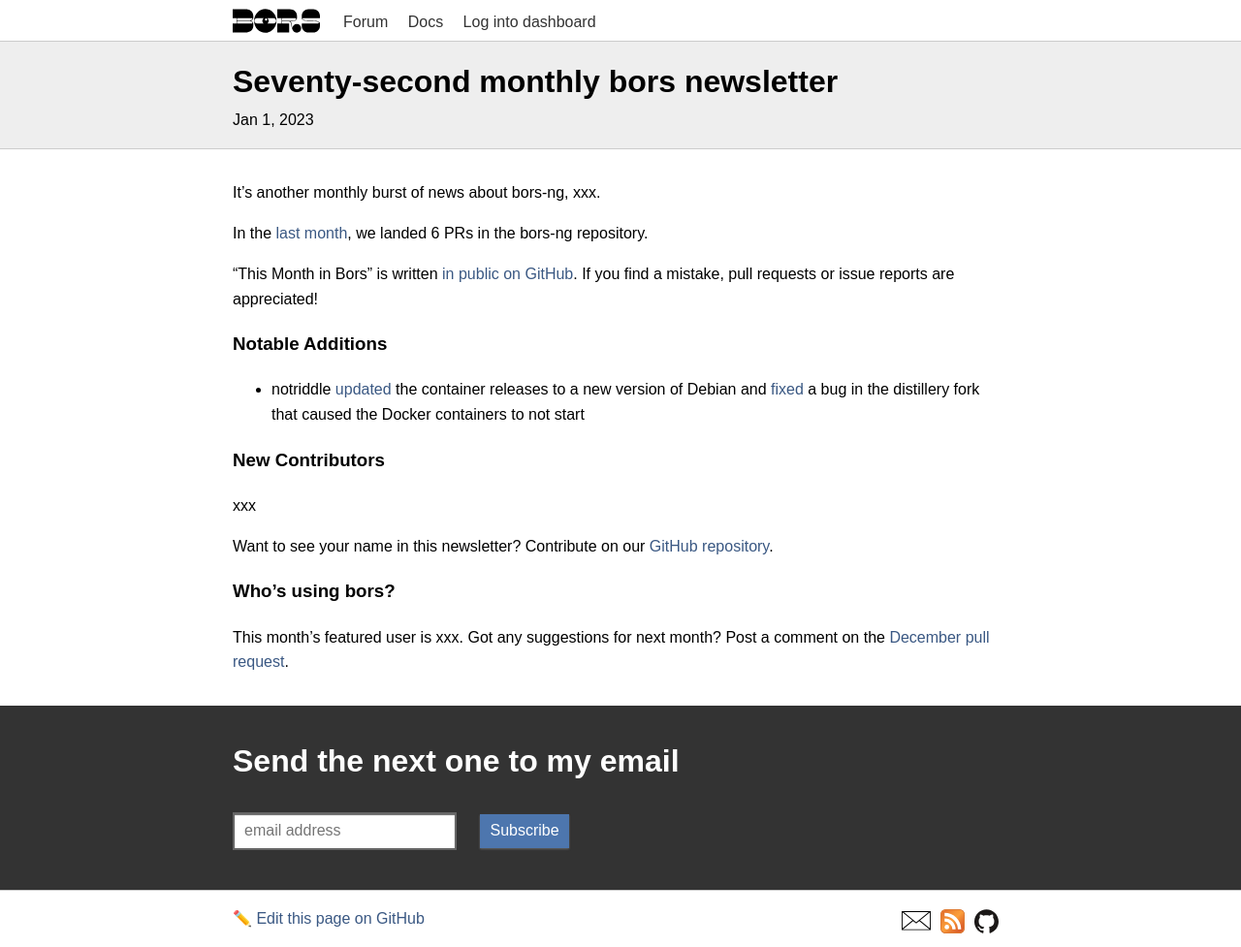
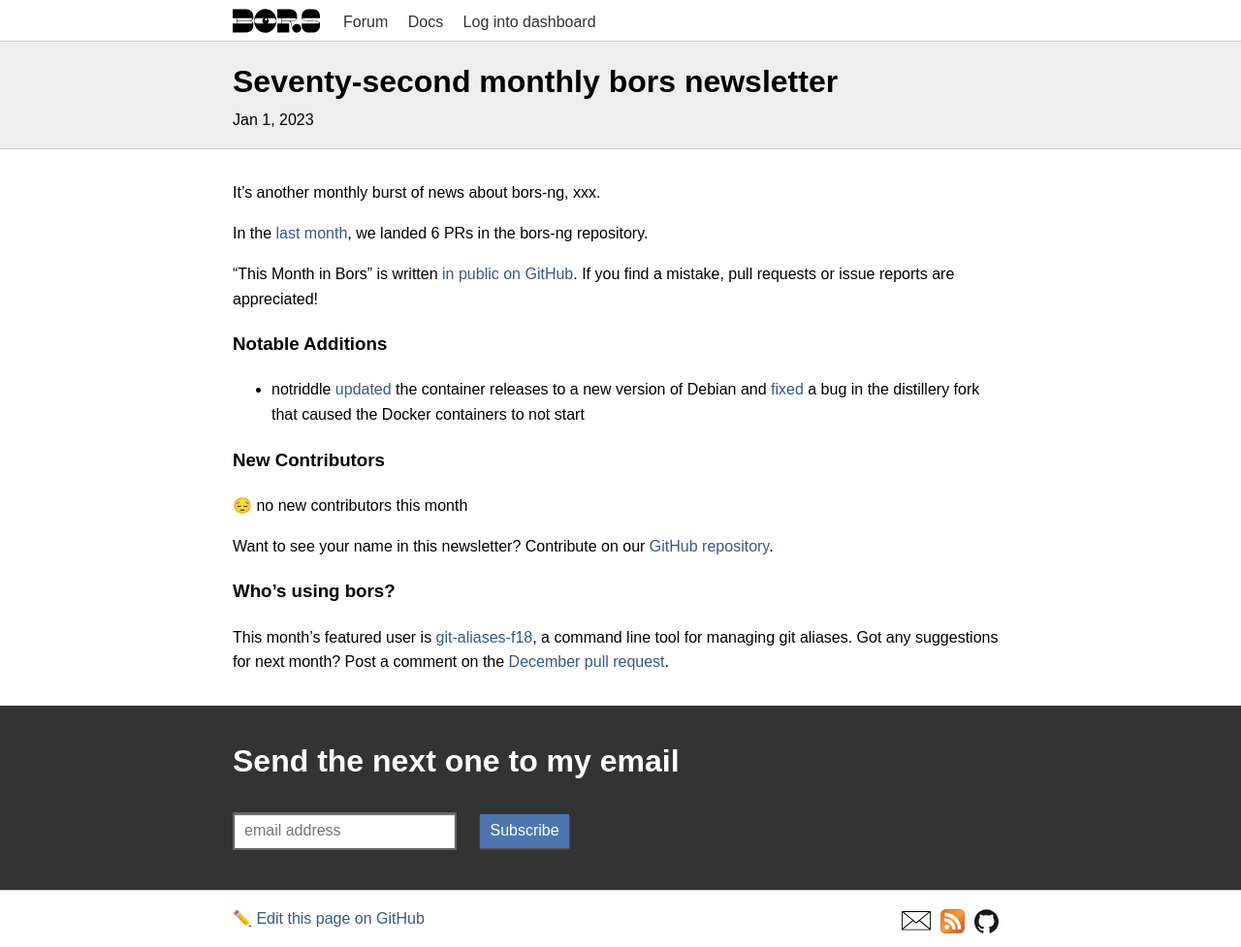
Before and after one commit to bors-ng/bors-ng.github.io, a Jekyll site: the page built from bors-ng.github.io/_posts/2023-01-01-tmib-72.md, in a window 1280 px wide. Shown: the whole page at 97% size. Built offline with Jekyll 4.4.1, drawn with Linux system fonts in a browser that asks for light colours.

Commit message:
Update contributors list and add featured user

```diff
--- a/bors-ng.github.io/_posts/2023-01-01-tmib-72.md
+++ b/bors-ng.github.io/_posts/2023-01-01-tmib-72.md
@@ -24,13 +24,13 @@
 
 ### New Contributors
 
-xxx
+😔 no new contributors this month
 
 Want to see your name in this newsletter? Contribute on our [GitHub repository](https://github.com/bors-ng/bors-ng).
 
 
 ### Who's using bors?
 
-This month's featured user is xxx.
+This month's featured user is [git-aliases-f18](https://github.com/kevinmatthes/git-aliases-f18), a command line tool for managing git aliases.
 Got any suggestions for next month?
 Post a comment on the [December pull request](https://github.com/bors-ng/bors-ng.github.io/pull/___).
```
